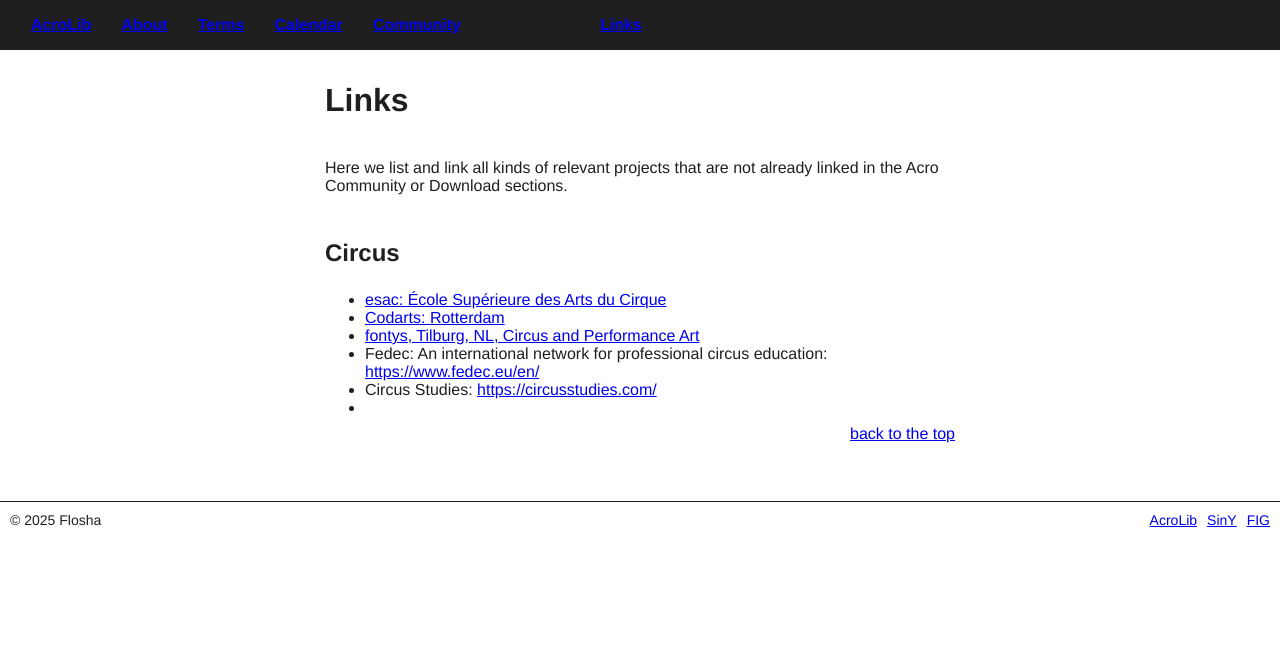
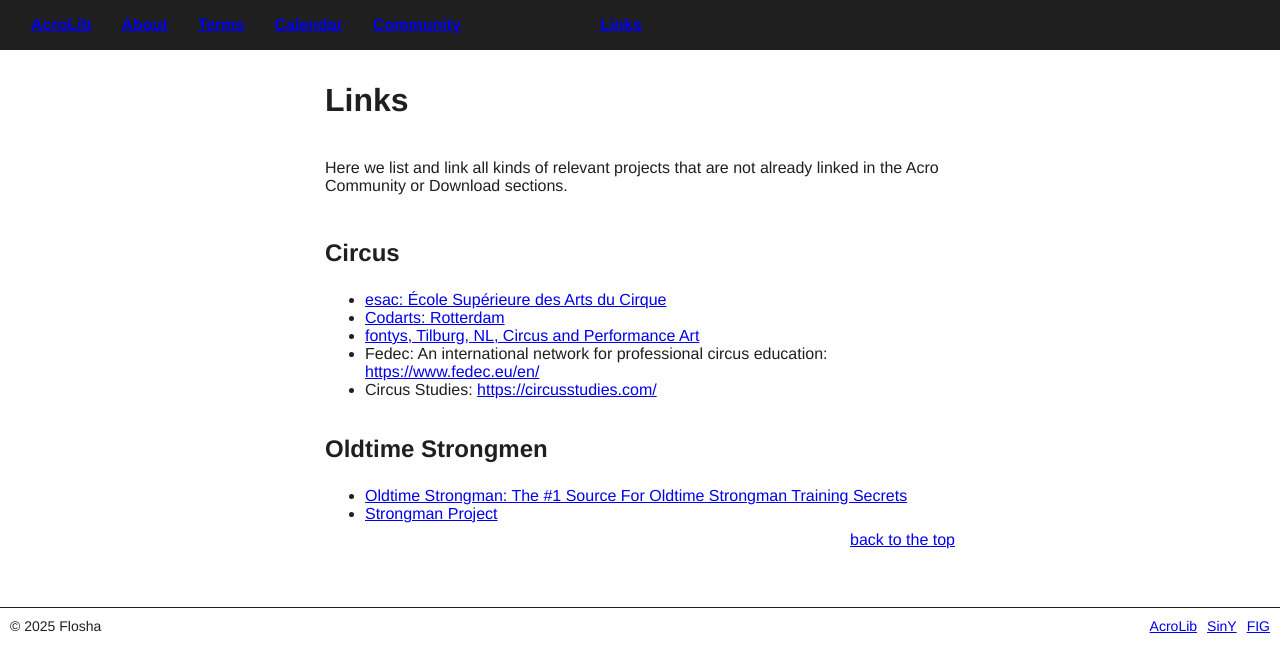
Before and after one commit to floshin/acrolib, a Jekyll site: the page built from links.md, in a window 1280 px wide. Shown: the top 672 px of the page. Built offline with Jekyll 4.4.1, drawn with Linux system fonts in a browser that asks for light colours; our own code applies the rules of GitHub Pages for plain Markdown files.

Commit message:
Update links.md

```diff
--- a/links.md
+++ b/links.md
@@ -1,7 +1,6 @@
 # Links
 
 Here we list and link all kinds of relevant projects that are not already linked in the Acro Community or Download sections.
-
 
 
 ## Circus
@@ -11,4 +10,9 @@ Here we list and link all kinds of relevant projects that are not already linked
 * [fontys, Tilburg, NL, Circus and Performance Art](https://www.fontys.nl/en/Study-at-Fontys/Programmes/Circus-and-Performance-Art.htm)
 * Fedec: An international network for professional circus education: [https://www.fedec.eu/en/](https://www.fedec.eu/en/)
 * Circus Studies: [https://circusstudies.com/](https://circusstudies.com/)
-*
+
+
+## Oldtime Strongmen
+
+* [Oldtime Strongman: The #1 Source For Oldtime Strongman Training Secrets](https://www.oldtimestrongman.com/)
+* [Strongman Project](https://www.strongmanproject.com/)
```
